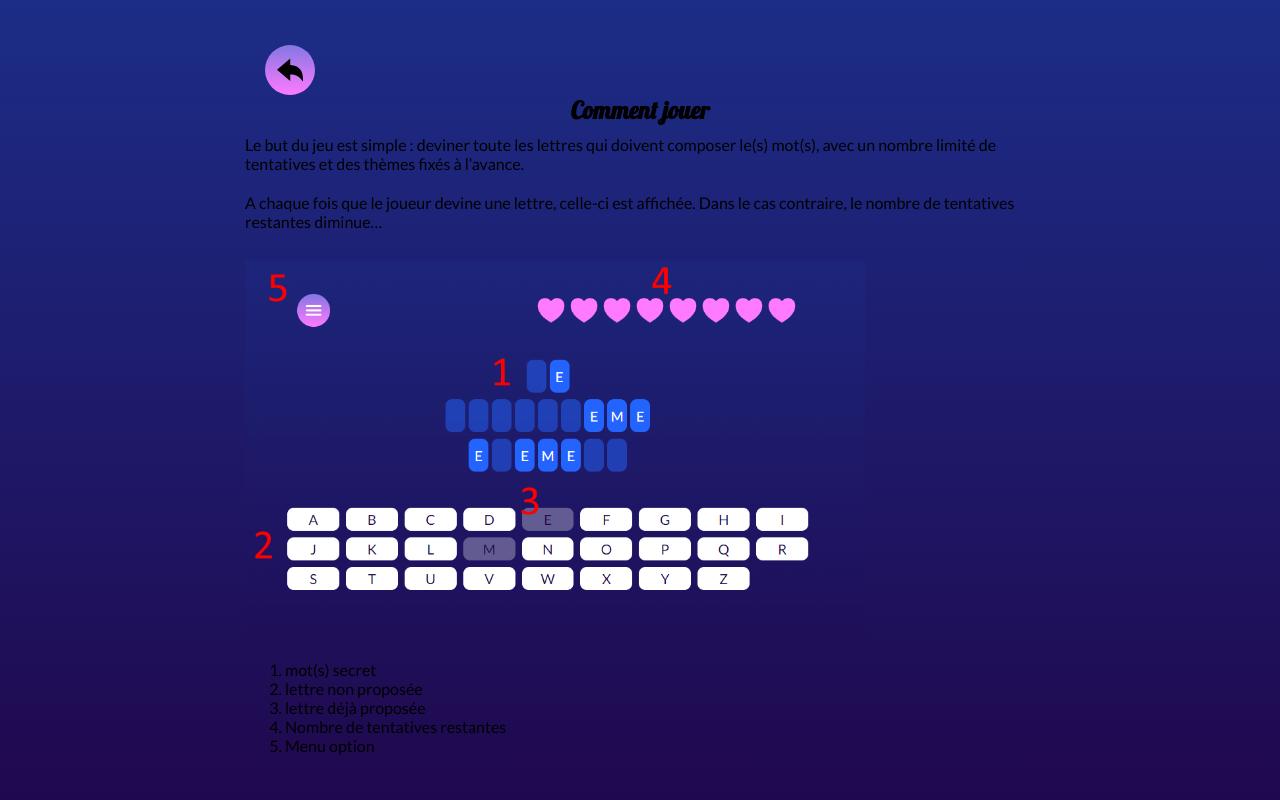
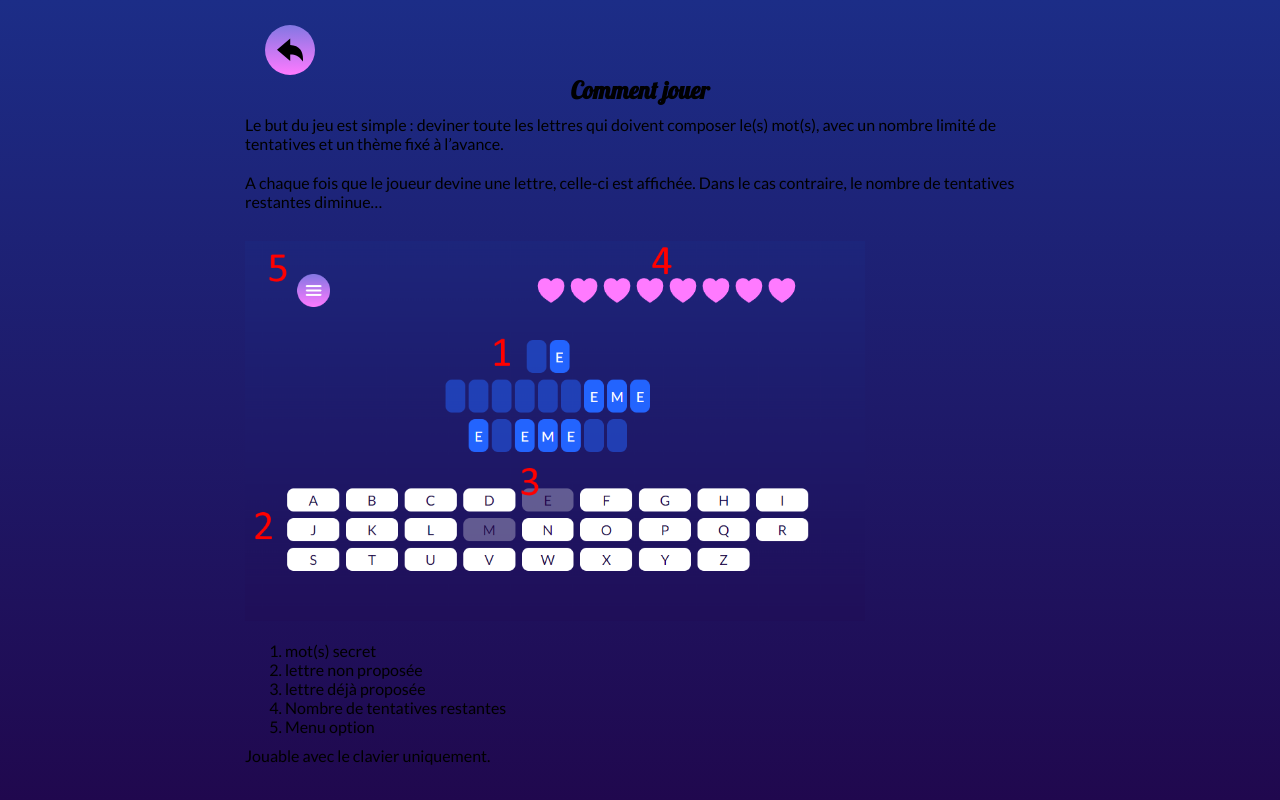
Before and after one commit to Leorio21/leJeuDuPendu, a Next.js app: page /howtoplay in a window 1280 px wide. Built offline with nearby package versions, Linux system fonts and the light colour scheme.

Commit message:
Fix: letter don t disable on click

```diff
--- a/app/Components/KeyboardLetter/KeyboardLetter.tsx
+++ b/app/Components/KeyboardLetter/KeyboardLetter.tsx
@@ -27,8 +27,6 @@ function KeyboardLetter({ letter, tabIndex, game }: LetterCardProps) {
   const onClickHandler = () => {
     if (isDisabled) return;
     if (letterRef !== null) {
-      disableLetter();
-      setIsDisabled(true);
       game.verifLetter(letter);
     }
   };
--- a/app/Components/Play/Play.tsx
+++ b/app/Components/Play/Play.tsx
@@ -15,6 +15,7 @@ import Confetti from "react-confetti";
 interface PlayProps {
   game: {
     LETTERS: string;
+    MAXTRY: number;
     secretWord: string;
     remainingTry: number;
     state: GameState;
@@ -105,7 +106,7 @@ function Play({ game }: PlayProps) {
           <Button color={"gradient"} onClick={openOptionMenu}>
             <IoMenu style={{ width: "2rem", height: "2rem" }} />
           </Button>
-          <RemainingTry remainingTry={game.remainingTry} />
+          <RemainingTry remainingTry={game.remainingTry} maxTry={game.MAXTRY} />
         </div>
         <div className={styles.word}>
           {game.lettersToDisplay.split(" ").map((word, index) => (
--- a/app/Components/RemainingTry/RemainingTry.tsx
+++ b/app/Components/RemainingTry/RemainingTry.tsx
@@ -5,16 +5,17 @@ import { IoHeartSharp } from "react-icons/io5";
 
 interface RemainingTryProps {
   remainingTry: number;
+  maxTry: number;
 }
 
-function RemainingTry({ remainingTry }: RemainingTryProps) {
+function RemainingTry({ remainingTry, maxTry }: RemainingTryProps) {
   const [displayRemainingTry, setDisplayRemainingTry] = useState<ReactNode[]>(
     [],
   );
 
   const remainingTryToDisplay = () => {
     const newDisplay: ReactNode[] = [];
-    for (let i = 0; i < 8; i++) {
+    for (let i = 0; i < maxTry; i++) {
       if (i < remainingTry) {
         newDisplay.push(
           <IoHeartSharp
--- a/app/Hooks/useGame.ts
+++ b/app/Hooks/useGame.ts
@@ -3,7 +3,7 @@ import { useEffect, useState } from "react";
 import { GameState } from "@/app/enum/enum";
 
 export default function useGame() {
-  const MAXTRY = 8;
+  const MAXTRY = 5;
   const LETTERS = "ABCDEFGHIJKLMNOPQRSTUVWXYZ";
 
   const [secretWord, setSecretWord] = useState("");
@@ -119,6 +119,7 @@ export default function useGame() {
 
   return {
     LETTERS,
+    MAXTRY,
     secretWord,
     remainingTry,
     state,
--- a/app/howtoplay/page.tsx
+++ b/app/howtoplay/page.tsx
@@ -17,11 +17,10 @@ export default function page() {
       <Title name="Comment jouer" />
       <p>
         Le but du jeu est simple : deviner toute les lettres qui doivent
-        composer le(s) mot(s), avec un nombre limité de tentatives et des thèmes
-        fixés à l’avance.
+        composer le(s) mot(s), avec un nombre limité de tentatives et un thème
+        fixé à l’avance.
       </p>
       <p>
-        {" "}
         A chaque fois que le joueur devine une lettre, celle-ci est affichée.
         Dans le cas contraire, le nombre de tentatives restantes diminue…
       </p>
@@ -44,6 +43,9 @@ export default function page() {
         <li>Nombre de tentatives restantes</li>
         <li>Menu option</li>
       </ol>
+      <p>
+        Jouable avec le clavier uniquement.
+      </p>
     </article>
   );
 }
```
